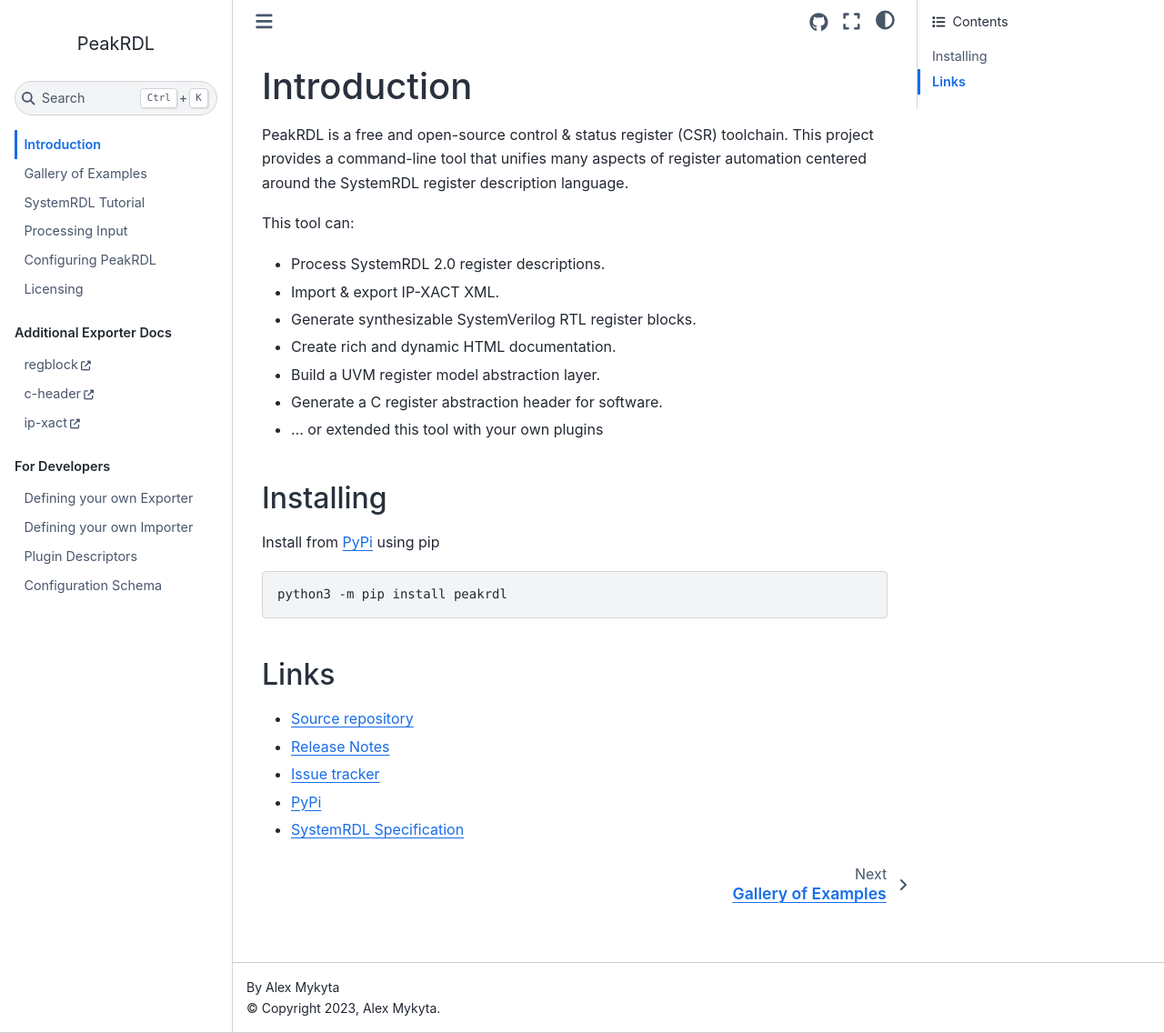
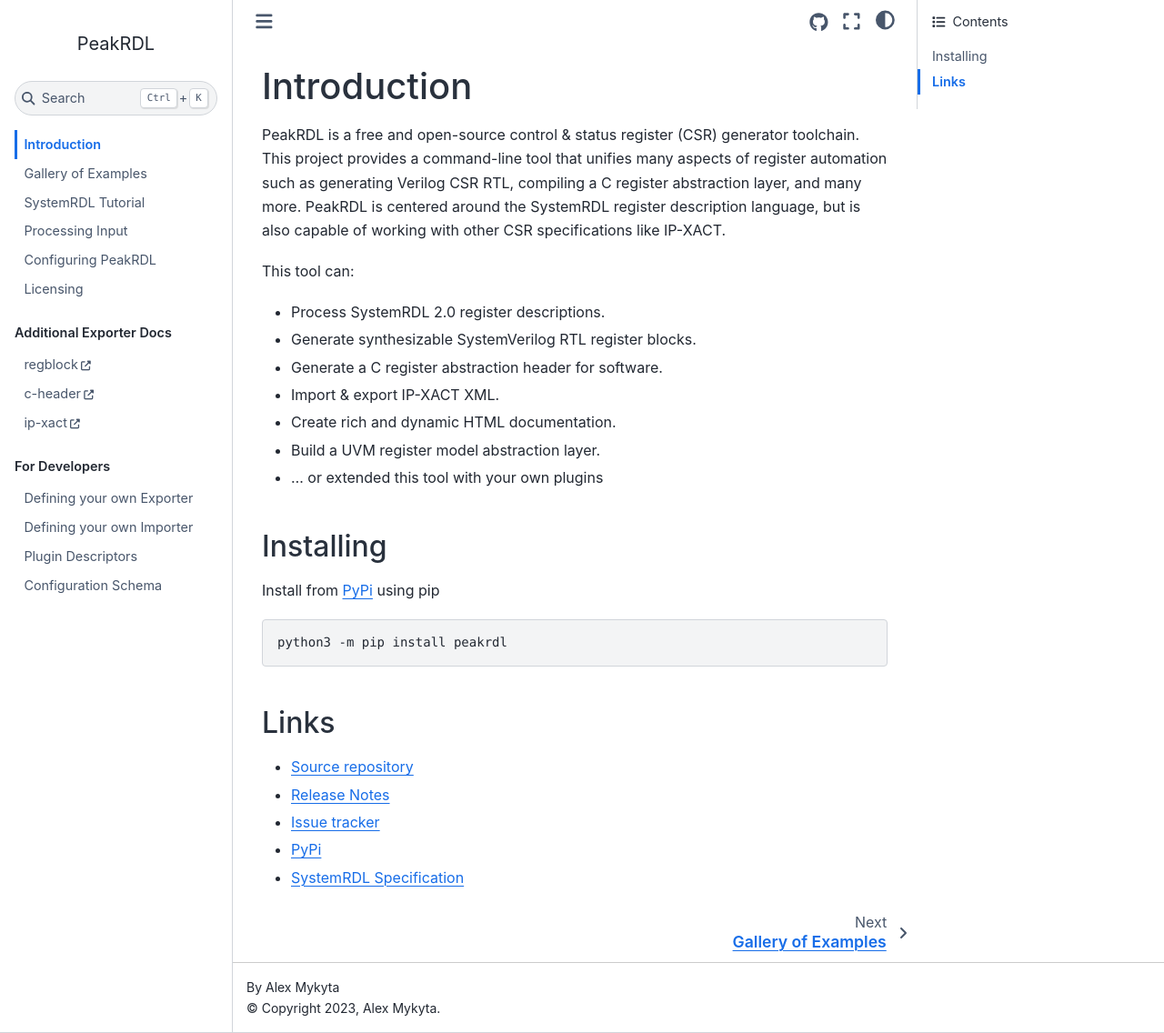
Before and after one commit to SystemRDL/PeakRDL, a Sphinx documentation site: the page built from docs/index.rst, in a window 1280 px wide and 1136 px high. Shown: the whole window at 91% size. Built offline with Sphinx 7.4.7 and the Sphinx Book theme 1.1.4, drawn with Linux system fonts in a browser that asks for light colours.

Commit message:
revise intro text

```diff
--- a/docs/index.rst
+++ b/docs/index.rst
@@ -1,18 +1,21 @@
 Introduction
 ============
 
-PeakRDL is a free and open-source control & status register (CSR) toolchain.
-This project provides a command-line tool that unifies many aspects of register
-automation centered around the SystemRDL register description language.
+PeakRDL is a free and open-source control & status register (CSR) generator
+toolchain. This project provides a command-line tool that unifies many aspects
+of register automation such as generating Verilog CSR RTL, compiling a
+C register abstraction layer, and many more. PeakRDL is centered around the
+SystemRDL register description language, but is also capable of working with
+other CSR specifications like IP-XACT.
 
 This tool can:
 
 * Process SystemRDL 2.0 register descriptions.
+* Generate synthesizable SystemVerilog RTL register blocks.
+* Generate a C register abstraction header for software.
 * Import & export IP-XACT XML.
-* Generate synthesizable SystemVerilog RTL register blocks.
 * Create rich and dynamic HTML documentation.
 * Build a UVM register model abstraction layer.
-* Generate a C register abstraction header for software.
 * ... or extended this tool with your own plugins
 
 
```
Also changed, not shown: README.md (+16 -3 lines).
